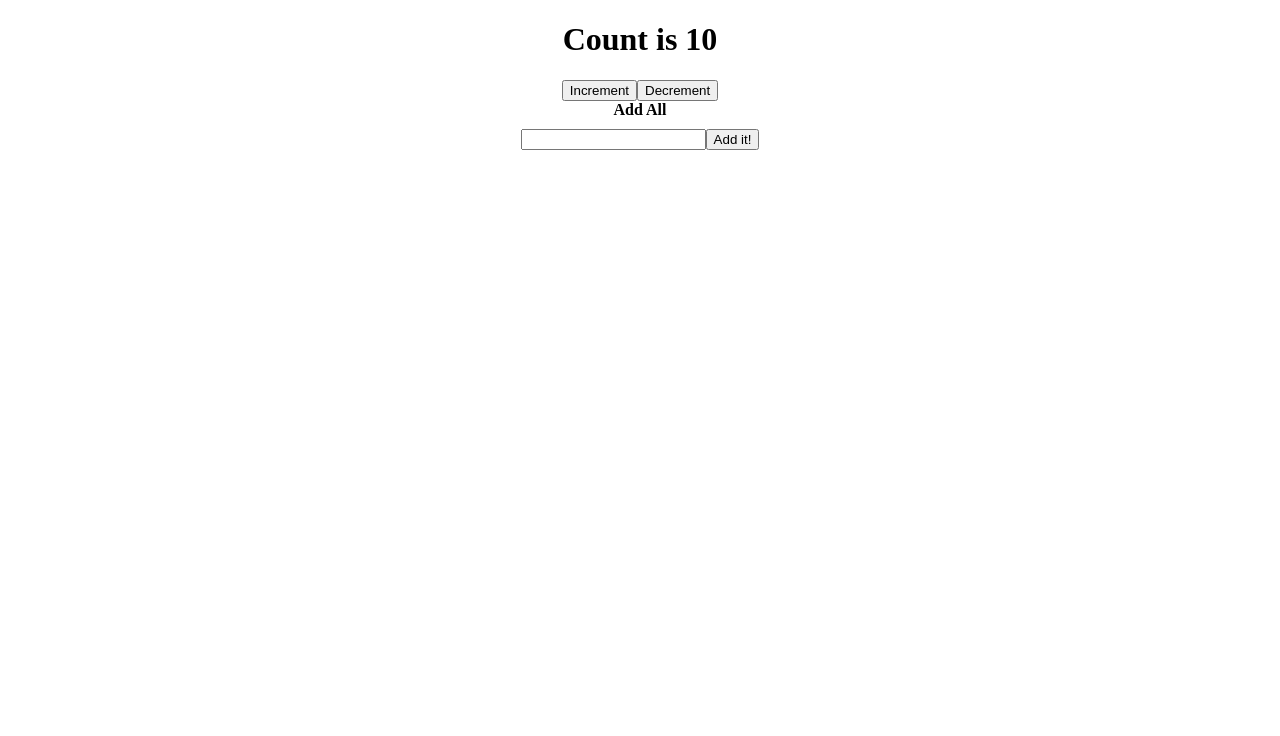
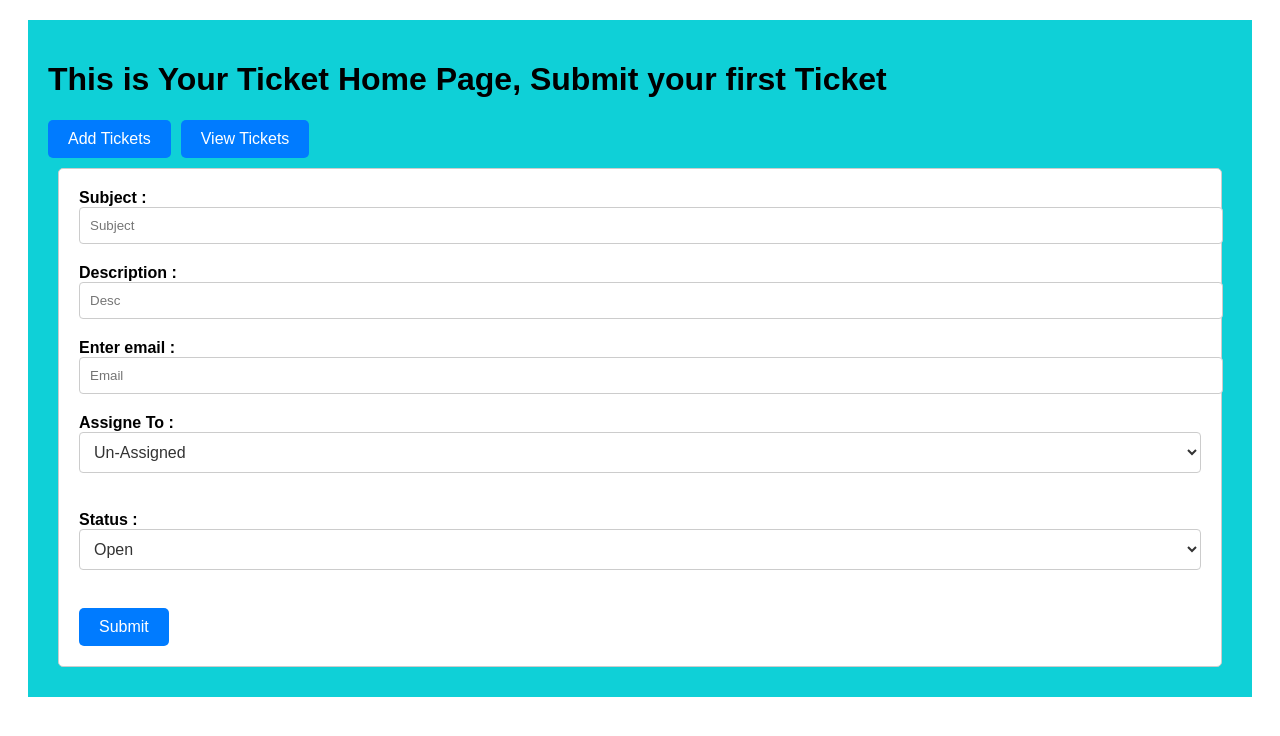
Before and after one commit to Deendayal16/ReactLearning, a React (Create React App) app: page / in a window 1280 px wide. Shown: the top 736 px of the page. Built offline with nearby package versions, Linux system fonts and the light colour scheme.

Commit message:
Code Commited

```diff
--- a/src/React-Ticketing-Crud-AppTask/TicketAddForm.js
+++ b/src/React-Ticketing-Crud-AppTask/TicketAddForm.js
@@ -1,7 +1,9 @@
 import { useState, useEffect, useRef } from 'react';
 import './Ticket.css'
+import uniqueId from 'lodash/uniqueId';
 
  const AddTicketForm = (props)=> {
+    const id = uniqueId('');
     const [subject, setSubject]= useState("");
     const [desc, setDesc]= useState("");
     const [email, setEmail]= useState("");
@@ -9,13 +11,7 @@ import './Ticket.css'
     const [status , setStatus]= useState("Open");
     const [errors, setError]=useState({});
     const [isFormValid, setIsFormValid]= useState(false);
-    // //Trigger form validation when subject, email
-   // const firstRender =useRef(false);
-   // const firstupdate = useref(true);
-    // useEffect(()=>{
-    //     console.log("useEffect-->");
-    //     validateForm(subject, email);
-    // },[subject,email]);
+
     const handleSubjectChange=(sub)=>{
         setSubject(sub);
         validateForm(subject, email);
@@ -24,12 +20,12 @@ import './Ticket.css'
         setEmail(eml);
         validateForm(subject, email);
     }
-    const onsubmit=(e)=>{
+    const handleAddTicket=(e)=>{
         e.preventDefault();
         validateForm(subject, email);
         if(isFormValid){
             const { addTicket } = props;
-            let arrrData = {subject,desc,email,assignedTo,status};
+            let arrrData = {id,subject,desc,email,assignedTo,status};
             addTicket(arrrData);
         }else{
             console.log("There are some validation failed");
@@ -62,7 +58,7 @@ import './Ticket.css'
     const OWNER_NAMES = ["Bruce","Ashu","Deen","Gowtham","Ashwin","Un-Assigned"];
     return (
         <div id="TicketApp">
-            <form onSubmit={onsubmit} className='inputContainer'>
+            <form onSubmit={handleAddTicket} className='inputContainer'>
                 <label>Subject :
                     <input type="text" placeholder='Subject' onChange={(e)=>handleSubjectChange(e.target.value)} value={subject}/><br/>
                 </label>
--- a/src/React-Ticketing-Crud-AppTask/TicketContainer.js
+++ b/src/React-Ticketing-Crud-AppTask/TicketContainer.js
@@ -12,12 +12,17 @@ const MainPage =()=>{
         setPageType("listPage");
     }
     const deleteTicket=(deleteTicketData)=>{
-        let newData = tickeFormData.filter(({ subject }) => subject !== deleteTicketData)
+        console.log("deleteTicketData : "+ deleteTicketData.id);
+        let newData = tickeFormData.filter(({ id }) => id != deleteTicketData.id);
         setTicketFormData(newData);
         setPageType("listPage");
     }
     const editTicket=(editTicketData)=>{
-        let newData = tickeFormData.filter(({ subject }) => subject == editTicketData.subject);
+        debugger
+        console.log("editTicketData : "+ editTicketData.id);
+        let newData = tickeFormData.filter(({ id }) => id != editTicketData.id);
+        //setTicketFormData(newData);
+        setTicketFormData([...newData, editTicketData]);
     }
 
     return(
--- a/src/React-Ticketing-Crud-AppTask/TicketDetail.js
+++ b/src/React-Ticketing-Crud-AppTask/TicketDetail.js
@@ -1,14 +1,27 @@
+import { useState } from "react";
+
 const TicketDetail =(props)=>{
     let ticketData = props.ticketData;
+    //let meth = handleEditTicket.props;
+    //console.log("Meth - : "+ meth);
+    const id =  useState(ticketData.id);
+    let [subject , setSubject]= useState(ticketData.subject);
+    let [desc , setDesc]= useState(ticketData.desc);
+    let [email , setEmail]= useState(ticketData.email);
+    let [status , setStatus]= useState(ticketData.status);
+    let [assignedTo , setAssigne]= useState(ticketData.assignedTo);
+    //let newdata = {id, subject, email, status, assigne};
+    let newdata = {id,subject,desc,email,assignedTo,status};
+
     return (
         <div>
             <p><b>Edit the Ticket</b></p>
-            <input type="text" value={ticketData.subject}/>
-            <input type="text" value={ticketData.desc}/>
-            <input type="text" value={ticketData.email}/>
-            <input type="text" value={ticketData.status}/>
-            <input type="text" value={ticketData.assignedTo}/>
-            <button  className='submitBtn'>Save</button>
+            <input type="text" value={subject} onChange={ (e)=>setSubject(e.target.value)}/>
+            <input type="text" value={desc} onChange={(e)=> setDesc(e.target.value)}/>
+            <input type="text" value={email} onChange={(e)=> setEmail(e.target.value)}/>
+            <input type="text" value={status}/>
+            <input type="text" value={assignedTo}/>
+            <button  className='submitBtn' onClick= {()=>props.handleEditTicket(newdata)}>Save</button>
             <button className="canclBtn" onClick = {() => props.isLoadEditPage(false)}>Cancel</button>
         </div>
     )
--- a/src/React-Ticketing-Crud-AppTask/TicketList.js
+++ b/src/React-Ticketing-Crud-AppTask/TicketList.js
@@ -11,11 +11,14 @@ const TicketList=(props)=>{
         deleteTicket(deleteData);
         setIsLoadEditPage(false);
     };
+    const handleEditPage=(editData)=>{
+        setTicketDetailData(editData);
+        setIsLoadEditPage(true);
+    }
    const handleEditTicket =(editData)=>{
         const { editTicket } = props;
         editTicket(editData);
-        setTicketDetailData(editData);
-        setIsLoadEditPage(true);
+        console.log("handleEditTicket id +  sub : "+ editData.id +" "+ editData.subject);
    }
    const handleIsLoad =(isShow)=>{
     setIsLoadEditPage(isShow);
@@ -24,6 +27,7 @@ const TicketList=(props)=>{
         <div>
             <table>
                 <tr>
+                    <th>id</th>
                     <th>Subject</th>
                     <th>Desc</th>
                     <th>Email</th>
@@ -35,18 +39,19 @@ const TicketList=(props)=>{
                 {ticketsData.map((ticket, key) => {
                     return (
                         <tr key={key}>
+                            <td>{ticket.id}</td>
                             <td>{ticket.subject}</td>
                             <td>{ticket.desc}</td>
                             <td>{ticket.email}</td>
                             <td>{ticket.assignedTo}</td>
                             <td>{ticket.status}</td>
-                            <td><button  className="submitBtn" onClick = {()=>handleEditTicket(ticket)}>Edit</button></td>
-                            <td><button  className="canclBtn" onClick = {()=>handleDelelete(ticket.subject)}>Delete</button></td>
+                            <td><button  className="submitBtn" onClick = {()=>handleEditPage(ticket)}>Edit</button></td>
+                            <td><button  className="canclBtn" onClick = {()=>handleDelelete(ticket)}>Delete</button></td>
                         </tr>
                     )
                 }
                 )}
-                {isLoadEditPage?<TicketDetail ticketData={ticketDetailData} isLoadEditPage={setIsLoadEditPage} /> : null}
+                {isLoadEditPage?<TicketDetail ticketData={ticketDetailData} isLoadEditPage={setIsLoadEditPage} handleEditTicket={handleEditTicket} /> : null}
             </table>
         </div>
     )
--- a/src/index.js
+++ b/src/index.js
@@ -12,13 +12,13 @@ import Task5App from './React-Hands-on-Task5/App';
 const root = ReactDOM.createRoot(document.getElementById('root'));
 root.render(
   <React.StrictMode>
-     {/* <TicketApp/> */}
+      <TicketApp/>
     {/* <App/> */}
     {/* <UseStateApp/> */}
      {/* <ImgApp/> */}
      {/* <InputApp/> */}
      {/* <TextColourApp/> */}
      {/* <Task4App/> */}
-     <Task5App></Task5App>
+     {/* <Task5App/> */}
   </React.StrictMode>
 );
```
